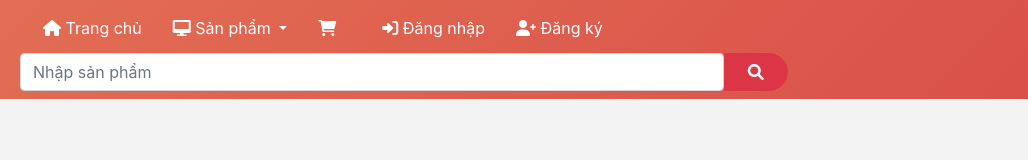
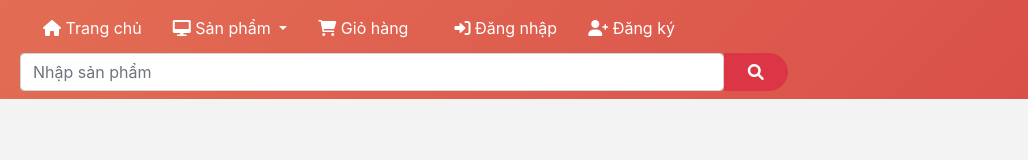
Before and after one commit to Tanle905/web-ban-hang-1.0, a website: page cart.html in a window 1280 px wide. Shown: the top 160 px of the page, 252-1280 px from the left. Drawn offline with nearby package versions, Linux system fonts and the light colour scheme; some packages are replaced by stand-ins of ours; no server answers; some icons are missing.

Commit message:
small adjusment

```diff
--- a/cart.html
+++ b/cart.html
@@ -132,7 +132,7 @@
 
                   <li class="nav-item justify-content-end custom-tooltip">
                     <a class="nav-link fs-6" href="cart.html" id="cart"><i
-                        class="fas fa-shopping-cart d-md-none d-lg-inline "></i></a>
+                        class="fas fa-shopping-cart d-md-none d-lg-inline "></i> Giỏ hàng</a>
                     <div class="tooltiptext d-none d-lg-block">
                       <div class="tooltip-header">
                         <h6>Giỏ hàng</h6>
```
